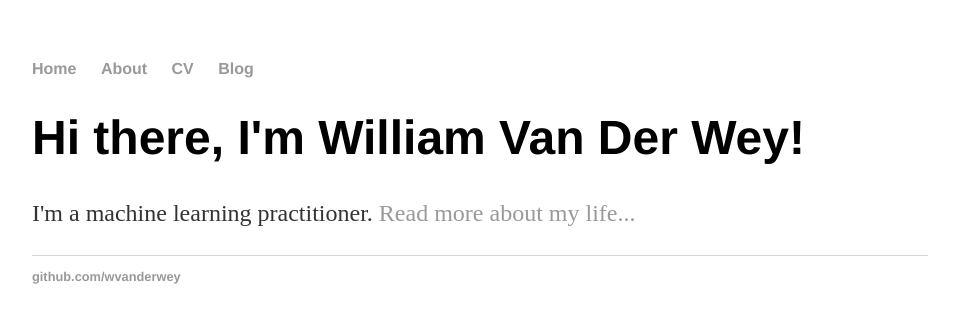
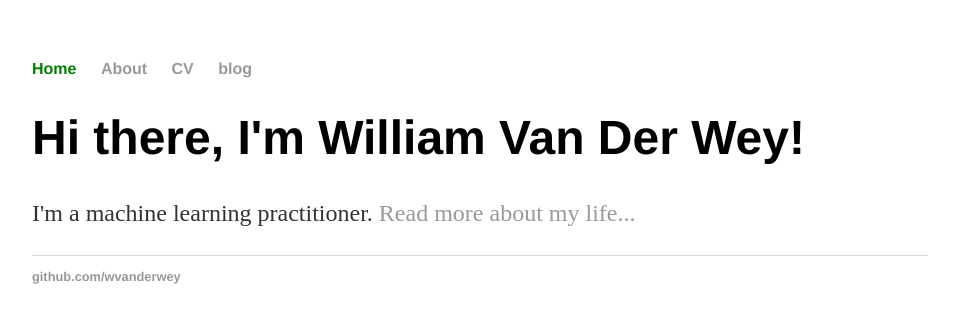
Before and after one commit to wvanderwey/wvanderwey.github.io, a Jekyll site: the page built from index.html, in a window 1280 px wide. Shown: the top 323 px of the page, without its empty margins (160-1119 px from the left). Built offline with Jekyll 4.4.1, drawn with Linux system fonts in a browser that asks for light colours.

Commit message:
Added more Jekyll functionality from docs

```diff
--- /dev/null
+++ b/_includes/navigation.html
@@ -0,0 +1,11 @@
+<nav>
+    <ul>
+        {% for item in site.data.navigation %}
+            <li>
+                <a href="{{ item.link }}" {% if page.url == item.link  %}class="current"{% endif %}>
+                     {{ item.name }}
+                </a>
+            </li>
+        {% endfor %}
+    </ul>
+</nav>
--- a/_layouts/default.html
+++ b/_layouts/default.html
@@ -3,20 +3,15 @@
 		<head>
 			<title>{{ page.title }}</title>
 			<!-- link to main stylesheet -->
-			<link rel="stylesheet" type="text/css" href="/css/main.css">
+			<link rel="stylesheet" type="text/css" href="/assets/css/main.css">
 		</head>
 		<body>
-			<nav>
-	    		<ul>
-	        		<li><a href="/">Home</a></li>
-		        	<li><a href="/about">About</a></li>
-	        		<li><a href="/cv">CV</a></li>
-	        		<li><a href="/blog">Blog</a></li>
-	    		</ul>
-			</nav>
+
+            {% include navigation.html %}
+
 			<div class="container">
 
-			{{ content }}
+    			{{ content }}
 
 			</div><!-- /.container -->
 			<footer>
--- /dev/null
+++ b/assets/css/main.css
@@ -0,0 +1,47 @@
+body {
+    margin: 60px auto;
+    width: 70%;
+}
+nav ul, footer ul {
+    font-family:'Helvetica', 'Arial', 'Sans-Serif';
+    padding: 0px;
+    list-style: none;
+    font-weight: bold;
+}
+nav ul li, footer ul li {
+    display: inline;
+    margin-right: 20px;
+}
+a {
+    text-decoration: none;
+    color: #999;
+}
+a:hover {
+    text-decoration: underline;
+}
+h1 {
+    font-size: 3em;
+    font-family:'Helvetica', 'Arial', 'Sans-Serif';
+}
+p {
+    font-size: 1.5em;
+    line-height: 1.4em;
+    color: #333;
+}
+footer {
+    border-top: 1px solid #d5d5d5;
+    font-size: .8em;
+}
+
+ul.posts {
+    margin: 20px auto 40px;
+    font-size: 1.5em;
+}
+
+ul.posts li {
+    list-style: none;
+}
+
+.current {
+    color: green;
+}
```
Also changed, not shown: _data/navigation.yml (added, +8 -0 lines), _layouts/post.html (added, +7 -0 lines), _posts/2020-05-27-Hello.md (added, +5 -0 lines), _posts/2020-5-28-Temp.md (added, +6 -0 lines), about.md (added, +8 -0 lines), blog.html (added, +14 -0 lines), cv.md (added, +7 -0 lines), 1 other file.
